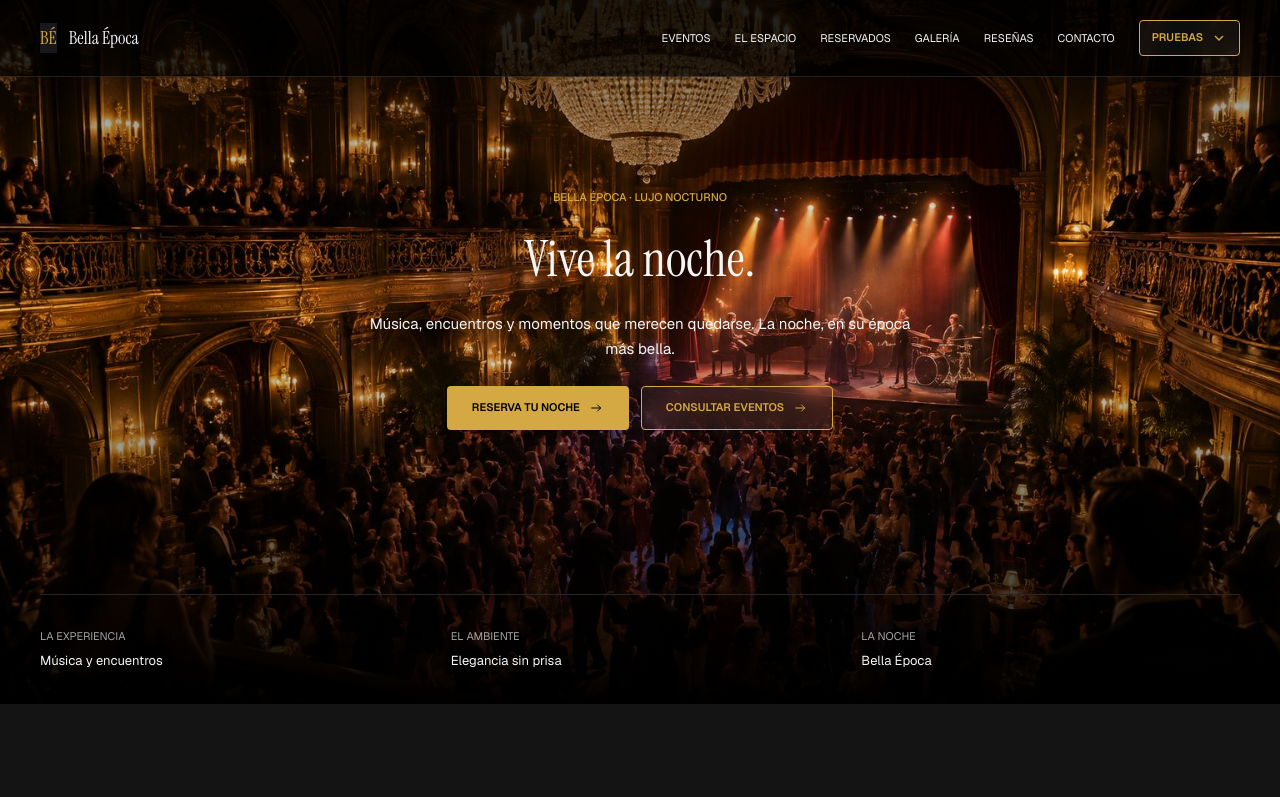
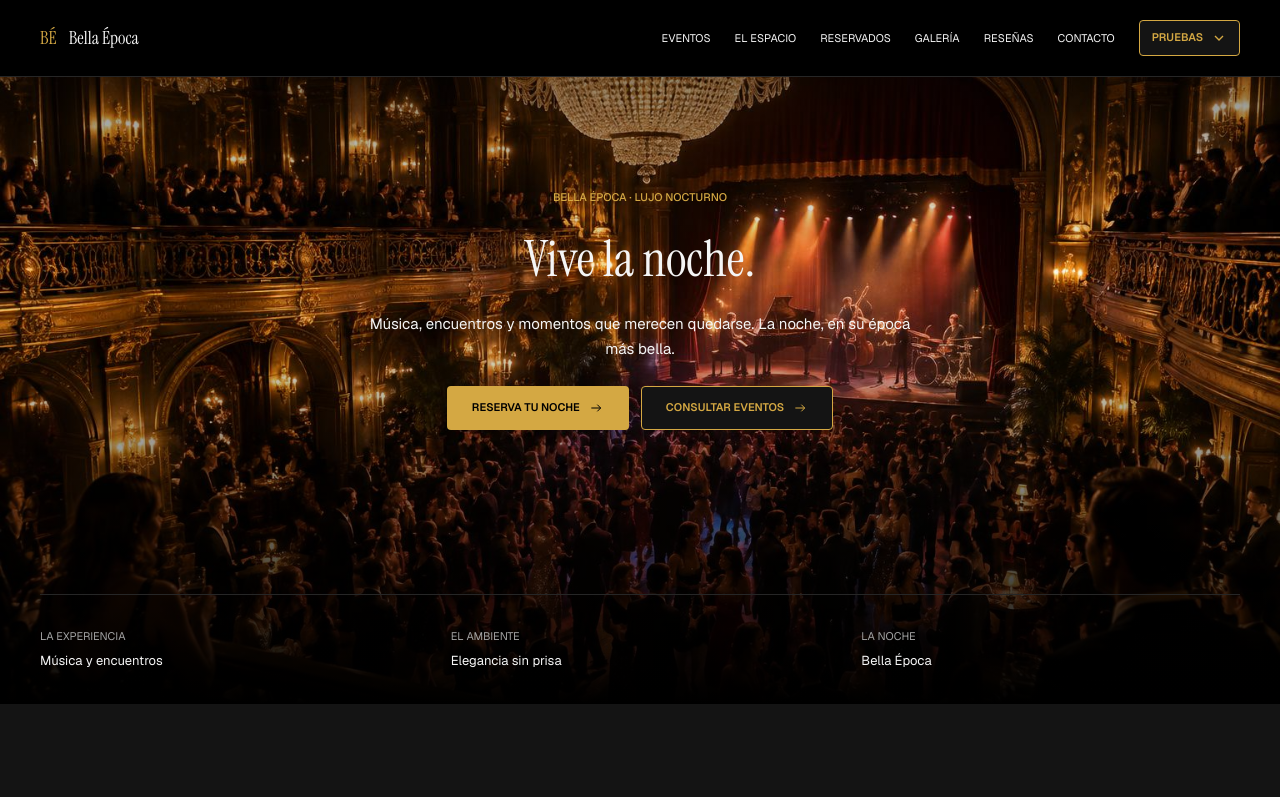
Before and after one commit to Swyten/proyecto-bella-epoca, a website: page index.html in a window 1280 px wide. Shown: the top 797 px of the page. Drawn offline with nearby package versions, Linux system fonts and the light colour scheme; no server answers.

Commit message:
correccion en styles

```diff
--- a/css/styles.css
+++ b/css/styles.css
@@ -9,43 +9,6 @@
   ESTADOS: aria-selected, aria-expanded, aria-current y hidden deberán
   reflejar el estado real de los controles en el futuro HTML/JavaScript.
   ========================================================================== */
-
-/* 1. Asegura un fondo base sólido en la raíz para evitar NaN en elementos transparentes */
-html,
-body {
-  background-color: #0a0a0c;
-  color: #f5f5f7;
-}
-
-/* 2. Cabecera con fondo sólido (evita el NaN provocado por rgba/backdrop-filter) */
-.site-header {
-  background-color: #0a0a0c;
-  color: #f5f5f7;
-}
-
-.brand__monogram {
-  background-color: #18181c;
-  color: #f5f5f7;
-}
-
-.brand__name,
-.site-nav a {
-  color: #f5f5f7;
-}
-
-/* 3. Botones outline con fondo oscuro sólido en lugar de transparent
-      (soluciona el NaN sobre .hero__media y en #user-name-label) */
-.btn--outline {
-  background-color: #141418;
-  color: #f5f5f7;
-  border-color: #d4af37;
-}
-
-.btn--outline:hover,
-.btn--outline:focus-visible {
-  background-color: #222228;
-  color: #ffffff;
-}
   /* 01. TOKENS — Paleta exacta de la guía, expresada en OKLCH. */
   :root {
   --night: oklch(0 0 0); /* #000000 */
@@ -335,12 +298,10 @@ body {
   background: var(--primary-hover);
   }
   .btn--outline {
-  background: rgba(255, 255, 255, 0.05);
+  background-color: var(--surface);
   color: var(--primary);
   border: 1px solid var(--primary);
-  backdrop-filter: blur(8px);
-  -webkit-backdrop-filter: blur(8px);
-  }
+}
   .btn--outline:hover {
   background: var(--outline-hover);
   color: var(--primary-hover);
@@ -384,13 +345,13 @@ body {
 
   /* 05. CABECERA Y NAVEGACIÓN (ESCRITORIO) */
   .site-header {
-  background-color: rgba(0, 0, 0, 0.7);
+  background-color: var(--background);
   position: absolute;
   inset: 0 0 auto;
   z-index: 20;
   min-height: var(--header-height);
-  border-bottom: 1px solid color-mix(in oklch, var(--white) 12%, transparent);
-  }
+  border-bottom: 1px solid var(--border);
+}
   .site-header__inner {
   /* Se elimina flex-wrap: wrap aquí para escritorio, se añade solo en móvil */
   min-height: var(--header-height);
```
